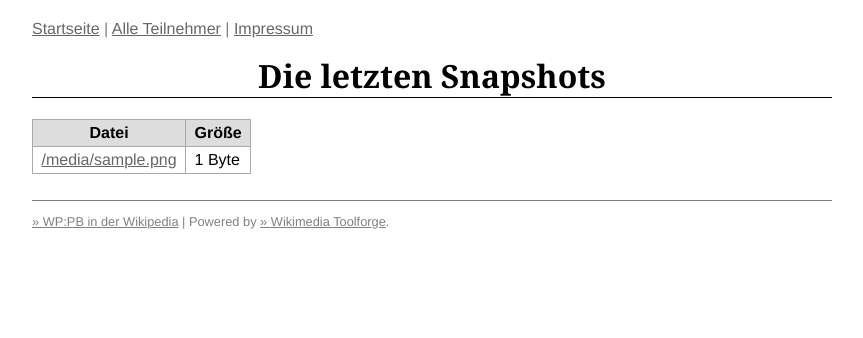
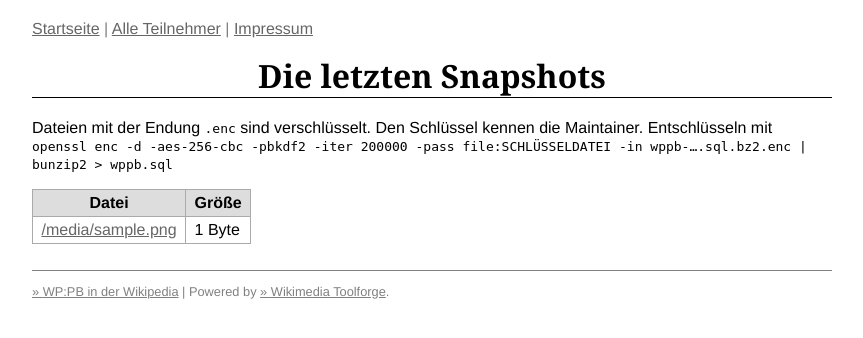
Before and after one commit to tool-labs/pb, a Python web app: template web/templates/sql-dumps.html in a window 1280 px wide. Shown: the top 338 px of the page, without its empty margins (208-1071 px from the left). Run offline with Jinja, Linux system fonts and the light colour scheme; the template is opened without the code that fills it: most values are stand-ins (such as "Sample title", 1, 10 or a date in 2020).

Commit message:
Encrypt the daily SQL dump
The full dump is now bzip2-compressed and encrypted with openssl
(AES-256-CBC, PBKDF2) using the key in ~/.sql-dump-key, and offered
as wppb-YYYY-MM-DD.sql.bz2.enc under /sql-dumps as an external backup.

The dump script now fails on errors (pipefail), writes to a temp file,
checks a minimum size and re-runs itself with bash when started via sh.

Co-Authored-By: Claude Opus 5.5 <noreply@anthropic.com>
Claude-Session: https://claude.ai/code/session_01RcWvyPM4JbYwks1GLT4tB8

```diff
--- a/web/app.py
+++ b/web/app.py
@@ -142,7 +142,7 @@ def sql_dumps():
 
 @app.route('/sql-dump-file/<file_name>')
 def sql_dump_file(file_name):
-    if not re.fullmatch(re.compile(r"wppb\-20\d\d-\d\d-\d\d\.sql\.bz2"), file_name):
+    if not re.fullmatch(re.compile(r"wppb\-20\d\d-\d\d-\d\d\.sql\.bz2(\.enc)?"), file_name):
         return flask.abort(400)
     try:
         return send_file(f'{config.sql_dump_folder}/{file_name}', download_name=file_name, as_attachment=True)
@@ -157,7 +157,7 @@ def _scan_dir(root_dir: str):
     for root, dirs, files in walk_result:
         sorted_files = sorted(files)
         for file in sorted_files:
-            if file.endswith('.sql.bz2') or file.endswith('.sql'):
+            if file.endswith(('.sql.bz2', '.sql.bz2.enc', '.sql')):
                 file_path = os.path.join(root, file)
                 file_size = os.path.getsize(file_path)
                 result.append([file, file_size])
--- a/web/templates/sql-dumps.html
+++ b/web/templates/sql-dumps.html
@@ -4,6 +4,9 @@
 {%block heading %}Die letzten Snapshots{%endblock %}
 
 {%block content %}
+  <p>Dateien mit der Endung <code>.enc</code> sind verschlüsselt. Den Schlüssel kennen die Maintainer.
+  Entschlüsseln mit<br>
+  <code>openssl enc -d -aes-256-cbc -pbkdf2 -iter 200000 -pass file:SCHLÜSSELDATEI -in wppb-….sql.bz2.enc | bunzip2 &gt; wppb.sql</code></p>
   <table>
     <thead>
       <tr>
```
Also changed, not shown: 1 other file.
